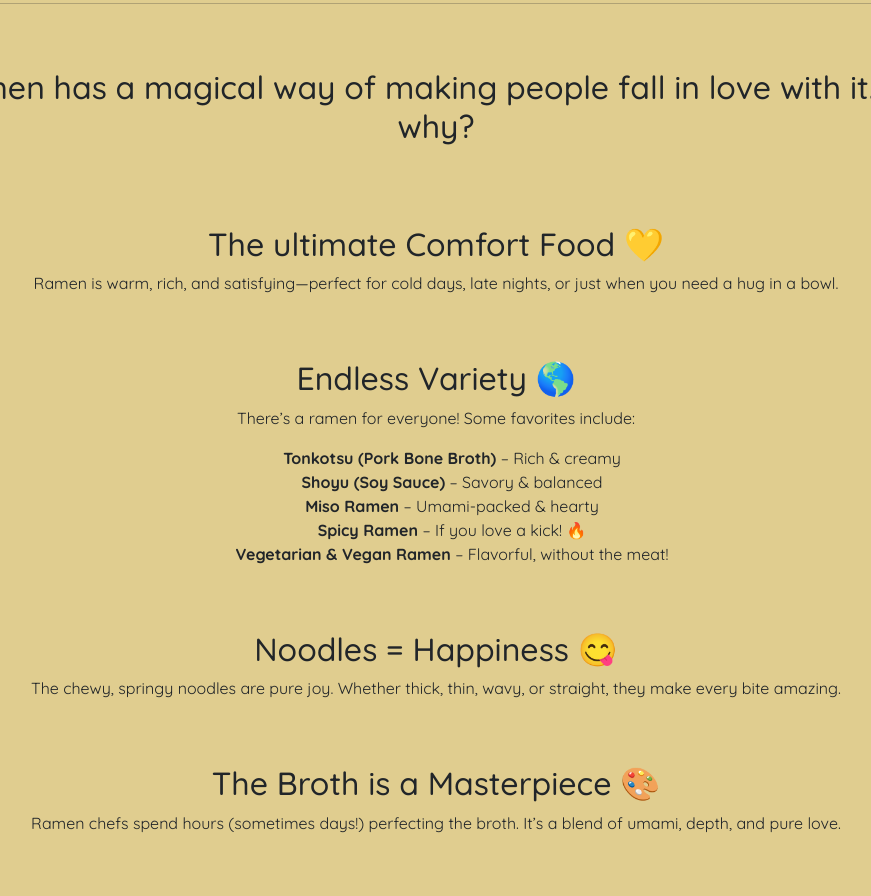
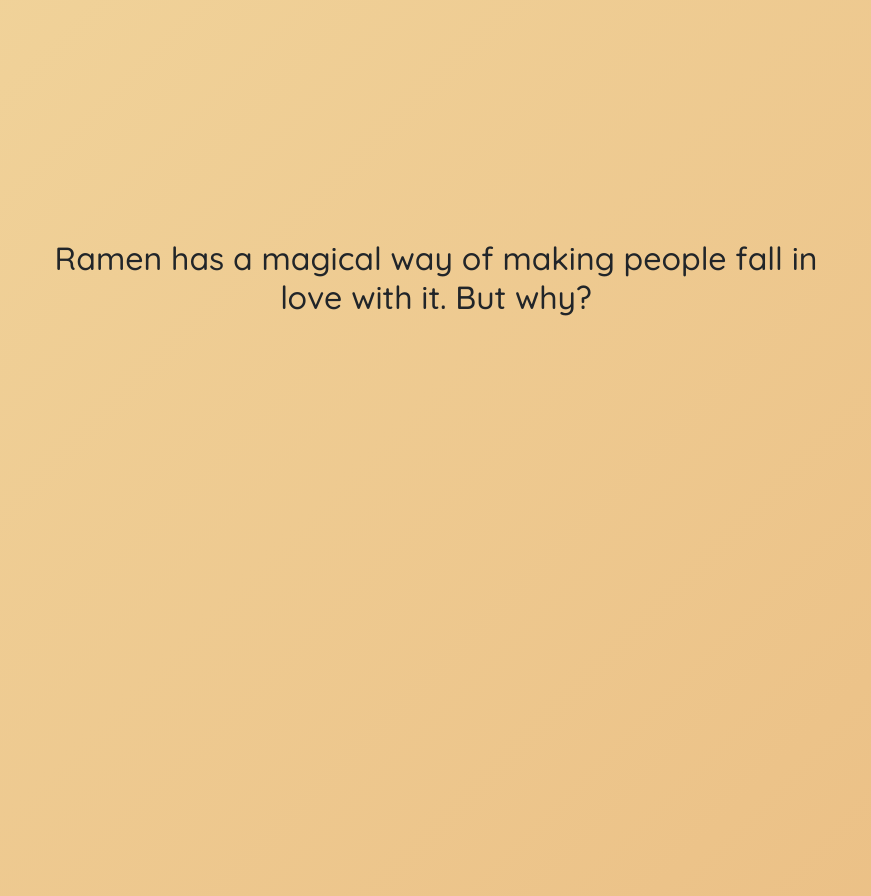
Before and after one commit to saritamanu/favorite-recipe, a plain HTML site: page index.html in a window 1280 px wide. Shown: the part 1276-2172 px from the top of the page, without its empty margins (204-1075 px from the left). Drawn offline with nearby package versions, Linux system fonts and the light colour scheme.

Commit message:
updated styling

```diff
--- a/index.html
+++ b/index.html
@@ -10,7 +10,8 @@
     <link href="https://fonts.googleapis.com/css2?family=Kaushan+Script&family=Quicksand:wght@300..700&display=swap" rel="stylesheet">
     <style>
         body {
-            background-color: 	#e0cd8f;
+            background: #F4E0A8;
+            background: linear-gradient(135deg, #F4E0A8, #E0975A);
             font-family: "Quicksand", sans-serif;
             font-optical-sizing: auto;
             font-style: normal;
@@ -44,10 +45,32 @@
             }
         }
 
+        .fixedDiv {
+            height: 80vh; /* 80% of the viewport */
+            width: 80%;
+            display: flex;
+            flex-direction: column;
+            align-items: center;
+            justify-content: center;
+            font-size: 1.5rem;
+            opacity: 0;
+            transform: translateY(30px);
+            transition: opacity 0.6s ease-out, transform 0.6s ease-out;
+            margin: 10vh auto;
+            padding: 20px;
+        }
 
-          section {
-            padding: 20px;
-          }
+        .fixedDiv.visible {
+            opacity: 1;
+            transform: translateY(0);
+        }
+
+        .fixedDiv:not(.visible) {
+            display: block; /* Keep non-visible sections accessible */
+        }
+
+
+
 
           .ingredients {
             padding-left: 0px;
@@ -57,6 +80,8 @@
             padding: 5px;
             border-left: 0px;
           }
+
+
     </style>
 </head>
 <body>
@@ -101,13 +126,12 @@
     <br/>
     <br/>
     <br/>
-    <hr>
-        <section class="fade-in">
+
         <div class="row">
           <div class="col-md-12  text-center">
             <iframe src="https://gifer.com/embed/21ZY" width=900 height=400 frameBorder="0" allowFullScreen></iframe>
             <h3 class="mt-3">Safe space where we talk about our love for Ramen and a little bit about it's history</h3>
-            <hr>
+
           </div>
         </div>
         <div class="row" id="about">
@@ -120,9 +144,9 @@
                 </p>
             </div>
         </div>
-          <hr>
-          <div class="row">
-            <div class="col-md-12 mt-5  text-center">
+
+          <div class="row fixedDiv">
+            <div class="col-md-12 mt-5  text-center ">
                 <h2>
                     Ramen has a magical way of making people fall in love with it. But why?
                 </h2>
@@ -131,7 +155,7 @@
             </div>
         </div>
 
-        <div class="row" id="loveit">
+        <div class="row fixedDiv" id="loveit">
             <div class="col-md-12 mt-5  text-center">
                 <h2>
                     The ultimate Comfort Food 💛
@@ -140,7 +164,7 @@
             </div>
         </div>
 
-        <div class="row">
+        <div class="row fixedDiv">
             <div class="col-md-12 mt-5  text-center">
                 <h2>
                     Endless Variety 🌎
@@ -165,7 +189,7 @@
                 </ul>
             </div>
         </div>
-        <div class="row">
+        <div class="row fixedDiv">
             <div class="col-md-12 mt-5  text-center">
                 <h2>
                     Noodles = Happiness 😋
@@ -173,7 +197,7 @@
                 <p>The chewy, springy noodles are pure joy. Whether thick, thin, wavy, or straight, they make every bite amazing.</p>
             </div>
         </div>
-        <div class="row">
+        <div class="row fixedDiv">
             <div class="col-md-12 mt-5  text-center">
                 <h2>
                     The Broth is a Masterpiece 🎨
@@ -181,7 +205,7 @@
                 <p>Ramen chefs spend hours (sometimes days!) perfecting the broth. It’s a blend of umami, depth, and pure love.</p>
             </div>
         </div>
-        <div class="row">
+        <div class="row fixedDiv">
             <div class="col-md-12 mt-5  text-center">
                 <h2>
                     It Feels Like an Experience 🏮
@@ -190,13 +214,16 @@
                 <iframe src="https://gifer.com/embed/c6" width=480 height=272.000 frameBorder="0" allowFullScreen></iframe>
             </div>
         </div>
-        <hr>
-        <div class="row" id="recipe">
+        <div class="row fixedDiv" style="display:block" id="buttonDiv" >
             <div class="col-md-12 mt-5">
                 <h2 class="text-center">
                     The good news is: You can make it at home! 🏡
                 </h2>
-                <br/>
+                <button class="btn " id="button">Click here to find the recipe!</button>
+            </div>
+        </div>
+        <div class="row">
+            <div class="col-md-12 mt-5  text-center" style="display:none" id="recipe">
                 <div class="card" style="border-radius: 10px; box-shadow: 10px 10px 20px rgba(0, 0, 0, 0.2);">
                     <div class="card-body">
                         <div class="row">
@@ -256,30 +283,63 @@
             </div>
         </div>
 
-        <div class="row">
+        <div class="row fixedDiv>
             <div class="col-md-12 mt-5 text-center">
                 <h3>Itadakimasu! 🍜</h3>
             </div>
-
-        </section>
       </div>
     </div>
     <br/>
     <script>
-        const fadeInElements = document.querySelectorAll('.fade-in');
+        const elements = document.querySelectorAll('.fixedDiv');
+        let currentDivIndex = 0; // Track the active div
 
-        const observer = new IntersectionObserver((entries, observer) => {
-          entries.forEach(entry => {
-            if (entry.isIntersecting) {
-              entry.target.classList.add('visible');
-              observer.unobserve(entry.target);
+        function updateVisibility() {
+            elements.forEach((element, index) => {
+                if (index === currentDivIndex) {
+                    element.classList.add('visible');
+                } else {
+                    element.classList.remove('visible');
+                }
+            });
+        }
+
+        // Detect scrolling to move between sections
+        window.addEventListener("wheel", function(event) {
+            const currentDiv = elements[currentDivIndex];
+
+            // Check if scrolling inside the div
+            const atTop = currentDiv.scrollTop === 0;
+            const atBottom = currentDiv.scrollTop + currentDiv.clientHeight >= currentDiv.scrollHeight;
+
+            // Move sections only when at the top or bottom of the current div
+            if (event.deltaY > 0 && atBottom && currentDivIndex < elements.length - 1) {
+                currentDivIndex++; // Scroll down to next div
+            } else if (event.deltaY < 0 && atTop && currentDivIndex > 0) {
+                currentDivIndex--; // Scroll up to previous div
+            } else {
+                return; // Allow normal scrolling inside the div
             }
-          });
-        }, { threshold: 0.5 }); // 50% of the element must be in view
 
-        fadeInElements.forEach(element => {
-          observer.observe(element);
+            elements[currentDivIndex].scrollIntoView({ behavior: "smooth", block: "start" });
+            updateVisibility();
+        }, { passive: false });
+
+        // Set initial visibility
+        updateVisibility();
+
+        const button= document.getElementById('button');
+        button.addEventListener('click', function() {
+            const recipe = document.getElementById('recipe');
+            recipe.style.display = 'block';
+            const buttonDiv = document.getElementById('buttonDiv');
+            buttonDiv.style.display = 'none';
+            if (recipe.style.display === 'block') {
+               recipe.style.transform = 'translateY(30px)'
+               recipe.style.transition = 'opacity 0.6s ease-out, transform 0.6s ease-out';
+              }
         });
+
       </script>
     <script src="https://cdn.jsdelivr.net/npm/bootstrap@5.3.3/dist/js/bootstrap.bundle.min.js" integrity="sha384-YvpcrYf0tY3lHB60NNkmXc5s9fDVZLESaAA55NDzOxhy9GkcIdslK1eN7N6jIeHz" crossorigin="anonymous"></script>
     <script src="https://cdn.jsdelivr.net/npm/@popperjs/core@2.11.8/dist/umd/popper.min.js" integrity="sha384-I7E8VVD/ismYTF4hNIPjVp/Zjvgyol6VFvRkX/vR+Vc4jQkC+hVqc2pM8ODewa9r" crossorigin="anonymous"></script>
```
